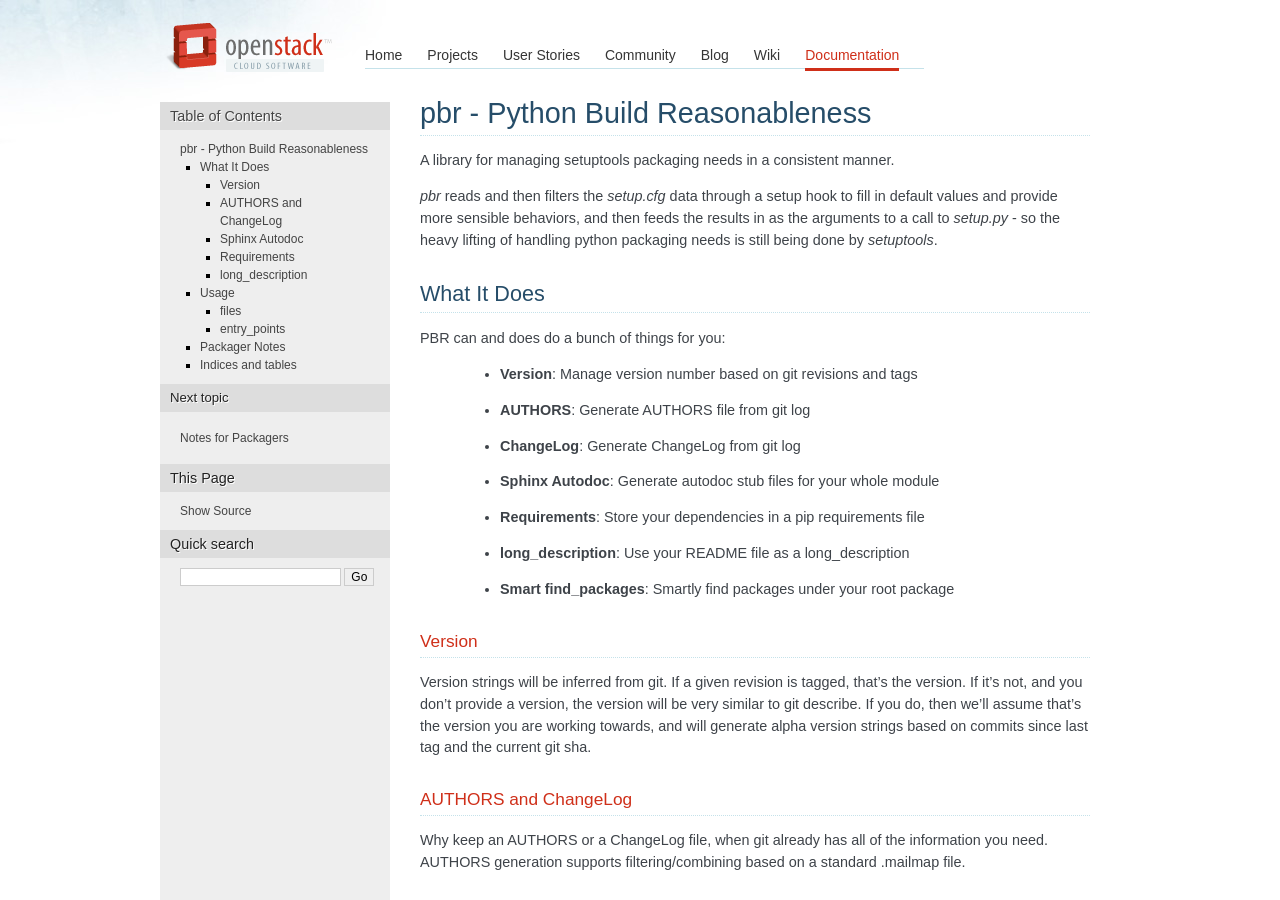
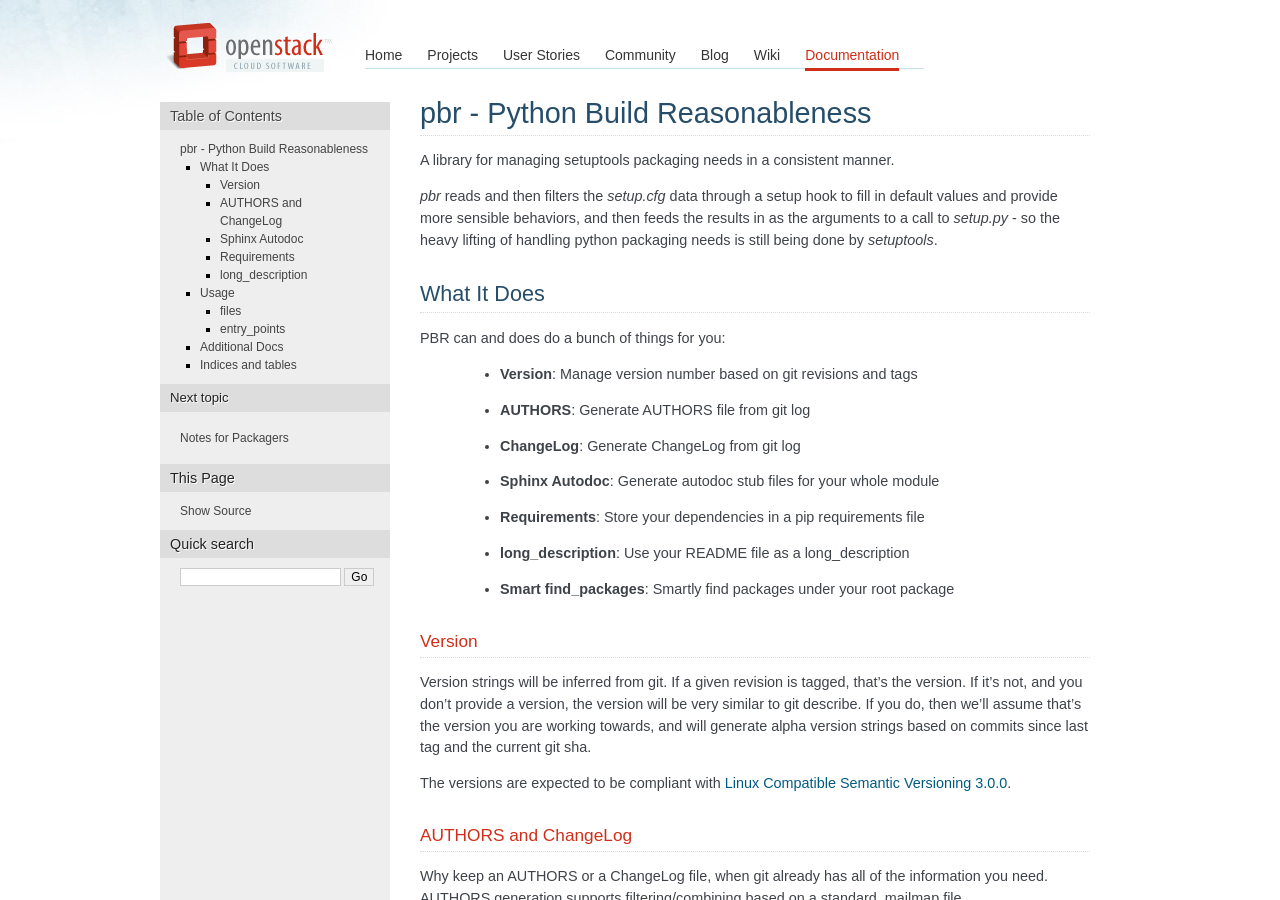
Before and after one commit to openstack/pbr, a Sphinx documentation site: the page built from doc/source/index.rst, in a window 1280 px wide and 900 px high. Built offline with Sphinx 7.4.7, drawn with Linux system fonts in a browser that asks for light colours; some of the changed lines change nothing that is shown; some of the changed text lies outside the part shown.

Commit message:
Add the semver documentation
This is a fork of the upstream semver documentation with an aim towards
being a PEP440 compliant implementation of the ideas.

Change-Id: I66a543fc08e0c1148a6db02dce207deabafed664

```diff
--- a/doc/source/index.rst
+++ b/doc/source/index.rst
@@ -31,6 +31,8 @@
 will be very similar to git describe. If you do, then we'll assume that's the
 version you are working towards, and will generate alpha version strings
 based on commits since last tag and the current git sha.
+
+The versions are expected to be compliant with :doc:`semver`.
 
 AUTHORS and ChangeLog
 ---------------------
@@ -191,13 +193,14 @@
 `Plain` class in `pbr.cfg.driver` and one called `fancy` which maps to the
 `Fancy` class in `pbr.cfg.driver`.
 
-Packager Notes
-==============
+Additional Docs
+===============
 
 .. toctree::
    :maxdepth: 1
 
    packagers
+   semver
 
 Indices and tables
 ==================
--- /dev/null
+++ b/doc/source/semver.rst
@@ -0,0 +1,326 @@
+Linux Compatible Semantic Versioning 3.0.0
+==========================================
+
+This is a fork of Semantic Versioning 2.0. The specific changes have to do
+with the format of pre-release and build labels, specifically to make them
+not confusing when co-existing with Linux Distribution packaging.
+Inspiration for the format of the pre-release and build labels came from
+Python's PEP440.
+
+Summary
+-------
+
+Given a version number MAJOR.MINOR.PATCH, increment the:
+
+#. MAJOR version when you make incompatible API changes,
+#. MINOR version when you add functionality in a backwards-compatible
+   manner, and
+#. PATCH version when you make backwards-compatible bug fixes.
+
+Additional labels for pre-release and build metadata are available as
+extensions to the MAJOR.MINOR.PATCH format.
+
+Introduction
+------------
+
+In the world of software management there exists a dread place called
+"dependency hell." The bigger your system grows and the more packages
+you integrate into your software, the more likely you are to find
+yourself, one day, in this pit of despair.
+
+In systems with many dependencies, releasing new package versions can
+quickly become a nightmare. If the dependency specifications are too
+tight, you are in danger of version lock (the inability to upgrade a
+package without having to release new versions of every dependent
+package). If dependencies are specified too loosely, you will inevitably
+be bitten by version promiscuity (assuming compatibility with more
+future versions than is reasonable). Dependency hell is where you are
+when version lock and/or version promiscuity prevent you from easily and
+safely moving your project forward.
+
+As a solution to this problem, I propose a simple set of rules and
+requirements that dictate how version numbers are assigned and
+incremented. These rules are based on but not necessarily limited to
+pre-existing widespread common practices in use in both closed and
+open-source software. For this system to work, you first need to declare
+a public API. This may consist of documentation or be enforced by the
+code itself. Regardless, it is important that this API be clear and
+precise. Once you identify your public API, you communicate changes to
+it with specific increments to your version number. Consider a version
+format of X.Y.Z (Major.Minor.Patch). Bug fixes not affecting the API
+increment the patch version, backwards compatible API additions/changes
+increment the minor version, and backwards incompatible API changes
+increment the major version.
+
+I call this system "Semantic Versioning." Under this scheme, version
+numbers and the way they change convey meaning about the underlying code
+and what has been modified from one version to the next.
+
+Linux Compatible Semantic Versioning is different from Semantic
+Versioning in that it does not employ the use of the hypen in ways that
+are ambiguous when used with or adjacent to software packaged with dpkg or
+rpm. Instead, it draws from PEP440's approach of indicating pre-releases
+with leading characters in the version segment.
+
+Semantic Versioning Specification (SemVer)
+------------------------------------------
+
+The key words "MUST", "MUST NOT", "REQUIRED", "SHALL", "SHALL NOT",
+"SHOULD", "SHOULD NOT", "RECOMMENDED", "MAY", and "OPTIONAL" in this
+document are to be interpreted as described in `RFC
+2119 <http://tools.ietf.org/html/rfc2119>`__.
+
+#.  Software using Semantic Versioning MUST declare a public API. This
+    API could be declared in the code itself or exist strictly in
+    documentation. However it is done, it should be precise and
+    comprehensive.
+
+#.  A normal version number MUST take the form X.Y.Z where X, Y, and Z
+    are non-negative integers, and MUST NOT contain leading zeroes. X is
+    the major version, Y is the minor version, and Z is the patch
+    version. Each element MUST increase numerically. For instance: 1.9.0
+    -> 1.10.0 -> 1.11.0.
+
+#.  Once a versioned package has been released, the contents of that
+    version MUST NOT be modified. Any modifications MUST be released as
+    a new version.
+
+#.  Major version zero (0.y.z) is for initial development. Anything may
+    change at any time. The public API should not be considered stable.
+
+#.  Version 1.0.0 defines the public API. The way in which the version
+    number is incremented after this release is dependent on this public
+    API and how it changes.
+
+#.  Patch version Z (x.y.Z \| x > 0) MUST be incremented if only
+    backwards compatible bug fixes are introduced. A bug fix is defined
+    as an internal change that fixes incorrect behavior.
+
+#.  Minor version Y (x.Y.z \| x > 0) MUST be incremented if new,
+    backwards compatible functionality is introduced to the public API.
+    It MUST be incremented if any public API functionality is marked as
+    deprecated. It MAY be incremented if substantial new functionality
+    or improvements are introduced within the private code. It MAY
+    include patch level changes. Patch version MUST be reset to 0 when
+    minor version is incremented.
+
+#.  Major version X (X.y.z \| X > 0) MUST be incremented if any
+    backwards incompatible changes are introduced to the public API. It
+    MAY also include minor and patch level changes. Patch and minor
+    version MUST be reset to 0 when major version is incremented.
+
+#.  A pre-release version MAY be denoted by appending a dot
+    separated identifier immediately following the patch version.
+    The identifier MUST comprise only a, b, rc followed by non-negative
+    integer value. The identifier MUST NOT be empty.
+    Pre-release versions have a lower precedence than the associated normal
+    version. A pre-release version indicates that
+    the version is unstable and might not satisfy the intended
+    compatibility requirements as denoted by its associated normal
+    version. Examples: 1.0.0.a1, 1.0.0.b99, 1.0.0.rc1000.
+
+#.  A development version MAY be denoted by appending a dot separated
+    indentifier immediately following the patch version.
+    The identifier MUST comprise the string dev followed by non-negative
+    integer value. The identifier MUST NOT be empty. Development versions
+    have a lower precedence than the associated normal version. A development
+    version is a completely unsupported and conveys no API promises when
+    related to other versions. They are more useful as communication
+    vehicles between developers of a community, whereas pre-releases, while
+    potentially prone to break still, are intended for externally facing
+    communication of not-yet-released ideas. Example: 1.0.0.dev1.
+
+#.  git version metadata MAY be denoted by appending a dot separated
+    identifier immediately following a developement version.
+    The identifier MUST comprise the character g followed by a seven
+    character git short-sha. The sha MUST NOT be empty. git version
+    metadata MUST be ignored when determining version precedence. Thus
+    two versions that differ only in the git version, have the same
+    precedence. Example: 1.0.0.a1.g95a9beb.
+
+#.  Build metadata MAY be denoted by appending a plus sign and a series
+    of dot separated identifiers immediately following the patch or
+    pre-release version. Identifiers MUST comprise only ASCII
+    alphanumerics [0-9A-Za-z]. Identifiers MUST NOT be empty. Build
+    metadata MUST be ignored when determining version precedence. Thus
+    two versions that differ only in the build metadata, have the same
+    precedence. Examples: 1.0.0.a1+001, 1.0.0+20130313144700,
+    1.0.0.b1+exp.sha.5114f85.
+
+#.  Precedence refers to how versions are compared to each other when
+    ordered. Precedence MUST be calculated by separating the version
+    into major, minor, patch and pre-release identifiers in that order
+    (Build metadata does not figure into precedence). Precedence is
+    determined by the first difference when comparing each of these
+    identifiers from left to right as follows: Major, minor, and patch
+    versions are always compared numerically. Example: 1.0.0 < 2.0.0 <
+    2.1.0 < 2.1.1. When major, minor, and patch are equal, a pre-release
+    version has lower precedence than a normal version. Example:
+    1.0.0.a1 < 1.0.0. When major, minor, and patch are equal, a development
+    version as a lower precedence than a normal version and of a pre-release
+    version. Example: 1.0.0.dev1 < 1.0.0 and 1.0.0dev9 < 1.0.0a1.
+    Precedence for two pre-release or development versions with
+    the same major, minor, and patch version MUST be determined by
+    comparing the identifier to the right of the patch version as follows:
+    if the alpha portion matches, the numeric portion is compared in
+    numerical sort order. If the alpha portion does not match, the sort
+    order is dev < a < b < rc. Example: 1.0.0.dev8 < 1.0.0.dev9
+    1.0.0.a1 < 1.0.0.b2 < 1.0.0.rc1 < 1.0.0.
+
+Why Use Semantic Versioning?
+----------------------------
+
+This is not a new or revolutionary idea. In fact, you probably do
+something close to this already. The problem is that "close" isn't good
+enough. Without compliance to some sort of formal specification, version
+numbers are essentially useless for dependency management. By giving a
+name and clear definition to the above ideas, it becomes easy to
+communicate your intentions to the users of your software. Once these
+intentions are clear, flexible (but not too flexible) dependency
+specifications can finally be made.
+
+A simple example will demonstrate how Semantic Versioning can make
+dependency hell a thing of the past. Consider a library called
+"Firetruck." It requires a Semantically Versioned package named
+"Ladder." At the time that Firetruck is created, Ladder is at version
+3.1.0. Since Firetruck uses some functionality that was first introduced
+in 3.1.0, you can safely specify the Ladder dependency as greater than
+or equal to 3.1.0 but less than 4.0.0. Now, when Ladder version 3.1.1
+and 3.2.0 become available, you can release them to your package
+management system and know that they will be compatible with existing
+dependent software.
+
+As a responsible developer you will, of course, want to verify that any
+package upgrades function as advertised. The real world is a messy
+place; there's nothing we can do about that but be vigilant. What you
+can do is let Semantic Versioning provide you with a sane way to release
+and upgrade packages without having to roll new versions of dependent
+packages, saving you time and hassle.
+
+If all of this sounds desirable, all you need to do to start using
+Semantic Versioning is to declare that you are doing so and then follow
+the rules. Link to this website from your README so others know the
+rules and can benefit from them.
+
+FAQ
+---
+
+How should I deal with revisions in the 0.y.z initial development phase?
+~~~~~~~~~~~~~~~~~~~~~~~~~~~~~~~~~~~~~~~~~~~~~~~~~~~~~~~~~~~~~~~~~~~~~~~~
+
+The simplest thing to do is start your initial development release at
+0.1.0 and then increment the minor version for each subsequent release.
+
+How do I know when to release 1.0.0?
+~~~~~~~~~~~~~~~~~~~~~~~~~~~~~~~~~~~~
+
+If your software is being used in production, it should probably already
+be 1.0.0. If you have a stable API on which users have come to depend,
+you should be 1.0.0. If you're worrying a lot about backwards
+compatibility, you should probably already be 1.0.0.
+
+Doesn't this discourage rapid development and fast iteration?
+~~~~~~~~~~~~~~~~~~~~~~~~~~~~~~~~~~~~~~~~~~~~~~~~~~~~~~~~~~~~~
+
+Major version zero is all about rapid development. If you're changing
+the API every day you should either still be in version 0.y.z or on a
+separate development branch working on the next major version.
+
+If even the tiniest backwards incompatible changes to the public API require a major version bump, won't I end up at version 42.0.0 very rapidly?
+~~~~~~~~~~~~~~~~~~~~~~~~~~~~~~~~~~~~~~~~~~~~~~~~~~~~~~~~~~~~~~~~~~~~~~~~~~~~~~~~~~~~~~~~~~~~~~~~~~~~~~~~~~~~~~~~~~~~~~~~~~~~~~~~~~~~~~~~~~~~~~~~~
+
+This is a question of responsible development and foresight.
+Incompatible changes should not be introduced lightly to software that
+has a lot of dependent code. The cost that must be incurred to upgrade
+can be significant. Having to bump major versions to release
+incompatible changes means you'll think through the impact of your
+changes, and evaluate the cost/benefit ratio involved.
+
+Documenting the entire public API is too much work!
+~~~~~~~~~~~~~~~~~~~~~~~~~~~~~~~~~~~~~~~~~~~~~~~~~~~
+
+It is your responsibility as a professional developer to properly
+document software that is intended for use by others. Managing software
+complexity is a hugely important part of keeping a project efficient,
+and that's hard to do if nobody knows how to use your software, or what
+methods are safe to call. In the long run, Semantic Versioning, and the
+insistence on a well defined public API can keep everyone and everything
+running smoothly.
+
+What do I do if I accidentally release a backwards incompatible change as a minor version?
+~~~~~~~~~~~~~~~~~~~~~~~~~~~~~~~~~~~~~~~~~~~~~~~~~~~~~~~~~~~~~~~~~~~~~~~~~~~~~~~~~~~~~~~~~~
+
+As soon as you realize that you've broken the Semantic Versioning spec,
+fix the problem and release a new minor version that corrects the
+problem and restores backwards compatibility. Even under this
+circumstance, it is unacceptable to modify versioned releases. If it's
+appropriate, document the offending version and inform your users of the
+problem so that they are aware of the offending version.
+
+What should I do if I update my own dependencies without changing the public API?
+~~~~~~~~~~~~~~~~~~~~~~~~~~~~~~~~~~~~~~~~~~~~~~~~~~~~~~~~~~~~~~~~~~~~~~~~~~~~~~~~~
+
+That would be considered compatible since it does not affect the public
+API. Software that explicitly depends on the same dependencies as your
+package should have their own dependency specifications and the author
+will notice any conflicts. Determining whether the change is a patch
+level or minor level modification depends on whether you updated your
+dependencies in order to fix a bug or introduce new functionality. I
+would usually expect additional code for the latter instance, in which
+case it's obviously a minor level increment.
+
+What if I inadvertently alter the public API in a way that is not compliant with the version number change (i.e. the code incorrectly introduces a major breaking change in a patch release)
+~~~~~~~~~~~~~~~~~~~~~~~~~~~~~~~~~~~~~~~~~~~~~~~~~~~~~~~~~~~~~~~~~~~~~~~~~~~~~~~~~~~~~~~~~~~~~~~~~~~~~~~~~~~~~~~~~~~~~~~~~~~~~~~~~~~~~~~~~~~~~~~~~~~~~~~~~~~~~~~~~~~~~~~~~~~~~~~~~~~~~~~~~~~~
+
+Use your best judgment. If you have a huge audience that will be
+drastically impacted by changing the behavior back to what the public
+API intended, then it may be best to perform a major version release,
+even though the fix could strictly be considered a patch release.
+Remember, Semantic Versioning is all about conveying meaning by how the
+version number changes. If these changes are important to your users,
+use the version number to inform them.
+
+How should I handle deprecating functionality?
+~~~~~~~~~~~~~~~~~~~~~~~~~~~~~~~~~~~~~~~~~~~~~~
+
+Deprecating existing functionality is a normal part of software
+development and is often required to make forward progress. When you
+deprecate part of your public API, you should do two things: (1) update
+your documentation to let users know about the change, (2) issue a new
+minor release with the deprecation in place. Before you completely
+remove the functionality in a new major release there should be at least
+one minor release that contains the deprecation so that users can
+smoothly transition to the new API.
+
+Does SemVer have a size limit on the version string?
+~~~~~~~~~~~~~~~~~~~~~~~~~~~~~~~~~~~~~~~~~~~~~~~~~~~~
+
+No, but use good judgment. A 255 character version string is probably
+overkill, for example. Also, specific systems may impose their own
+limits on the size of the string.
+
+About
+-----
+
+The Linux Compatible Semantic Versioning specification was modified by
+`Monty Taylor <http://inaugust.com>`__, member of `The Satori
+Group <http://satori-group.com>`__, co-founder of OpenStack and Free
+Software Hacker.
+
+It was based on The Semantic Versioning specification, which was
+authored by `Tom Preston-Werner <http://tom.preston-werner.com>`__,
+inventor of Gravatars and cofounder of GitHub, with inputs from `PEP
+440 <http://www.python.org/dev/peps/pep-0440/>`__ which was authored by
+`Nick Coughlan <http://www.boredomandlaziness.org>`__ who is a core
+Python developer and generally a great guy. I don't really know which
+things Nick invented or co-founded, and I'm not really sure why we'd
+need to list those here, but Tom did, so I figured coding style is
+usually about sticking to the style that was there before you showed up.
+
+If you'd like to leave feedback, please `open an issue on
+GitHub <https://github.com/emonty/semver/issues>`__.
+
+License
+-------
+
+Creative Commons - CC BY 3.0 http://creativecommons.org/licenses/by/3.0/
```
